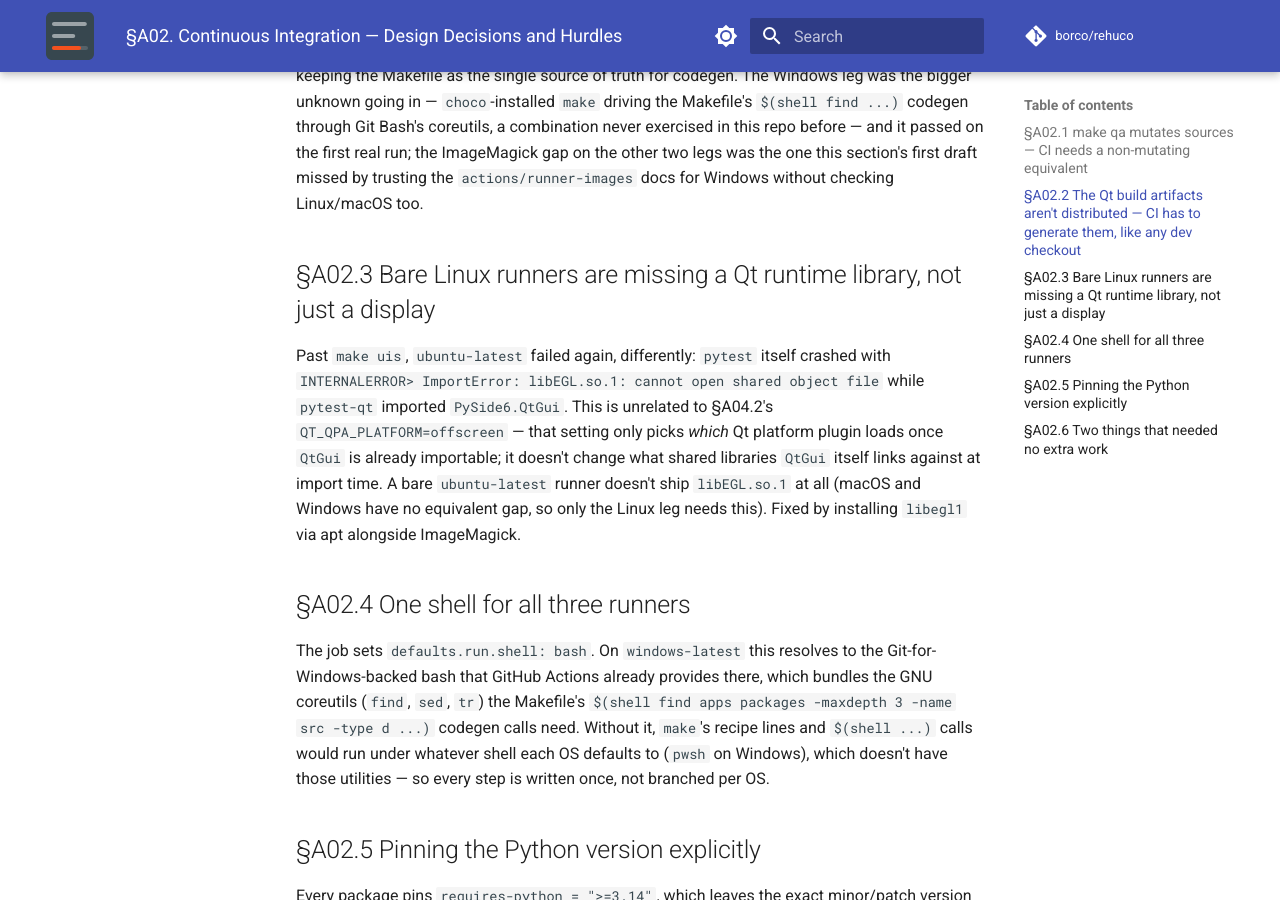
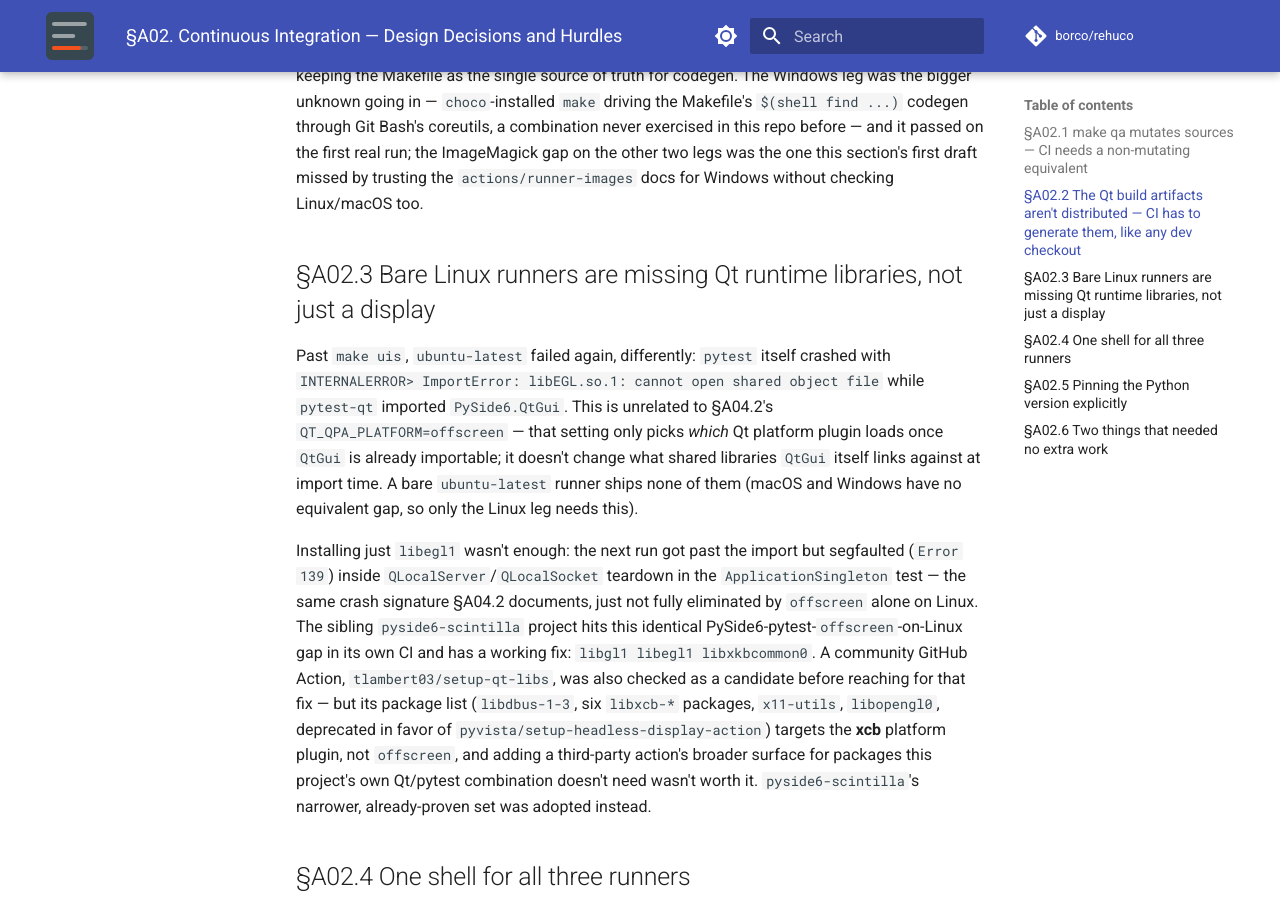
Before and after one commit to borco/rehuco, an MkDocs documentation site: the page built from docs/specs/appendices/continuous-integration.md, in a window 1280 px wide and 900 px high, scrolled down 1450 px. Built offline with MkDocs 1.6.1 and Material for MkDocs 9.7.7, drawn with Linux system fonts in a browser that asks for light colours; comment, search, counter and statistics services are not loaded.

Commit message:
refs #14: fix: install full Qt runtime lib set for PySide6 on Ubuntu
libegl1 alone fixed the QtGui ImportError but not a follow-on segfault
(Error 139) in QLocalServer/QLocalSocket teardown -- the same crash
signature §A04.2 documents, not fully eliminated by QT_QPA_PLATFORM=offscreen
alone on Linux. Adopts libgl1/libegl1/libxkbcommon0, the package set the
sibling pyside6-scintilla project already uses for this identical
PySide6-pytest-offscreen-on-Linux gap, rather than the broader (and
deprecated) tlambert03/setup-qt-libs action, whose package list targets the
xcb platform plugin this project doesn't use.

```diff
--- a/docs/specs/appendices/continuous-integration.md
+++ b/docs/specs/appendices/continuous-integration.md
@@ -51,15 +51,26 @@
 real run; the ImageMagick gap on the other two legs was the one this section's first draft missed
 by trusting the `actions/runner-images` docs for Windows without checking Linux/macOS too.
 
-## §A02.3 Bare Linux runners are missing a Qt runtime library, not just a display
+## §A02.3 Bare Linux runners are missing Qt runtime libraries, not just a display
 
 Past `make uis`, `ubuntu-latest` failed again, differently: `pytest` itself crashed with
 `INTERNALERROR> ImportError: libEGL.so.1: cannot open shared object file` while `pytest-qt`
 imported `PySide6.QtGui`. This is unrelated to §A04.2's `QT_QPA_PLATFORM=offscreen` — that setting
 only picks *which* Qt platform plugin loads once `QtGui` is already importable; it doesn't change
 what shared libraries `QtGui` itself links against at import time. A bare `ubuntu-latest` runner
-doesn't ship `libEGL.so.1` at all (macOS and Windows have no equivalent gap, so only the Linux leg
-needs this). Fixed by installing `libegl1` via apt alongside ImageMagick.
+ships none of them (macOS and Windows have no equivalent gap, so only the Linux leg needs this).
+
+Installing just `libegl1` wasn't enough: the next run got past the import but segfaulted
+(`Error 139`) inside `QLocalServer`/`QLocalSocket` teardown in the `ApplicationSingleton` test —
+the same crash signature §A04.2 documents, just not fully eliminated by `offscreen` alone on Linux.
+The sibling `pyside6-scintilla` project hits this identical PySide6-pytest-`offscreen`-on-Linux gap
+in its own CI and has a working fix: `libgl1 libegl1 libxkbcommon0`. A community GitHub Action,
+`tlambert03/setup-qt-libs`, was also checked as a candidate before reaching for that fix — but its
+package list (`libdbus-1-3`, six `libxcb-*` packages, `x11-utils`, `libopengl0`, deprecated in
+favor of `pyvista/setup-headless-display-action`) targets the **xcb** platform plugin, not
+`offscreen`, and adding a third-party action's broader surface for packages this project's own
+Qt/pytest combination doesn't need wasn't worth it. `pyside6-scintilla`'s narrower, already-proven
+set was adopted instead.
 
 ## §A02.4 One shell for all three runners
 
```
Also changed, not shown: 1 other file.
